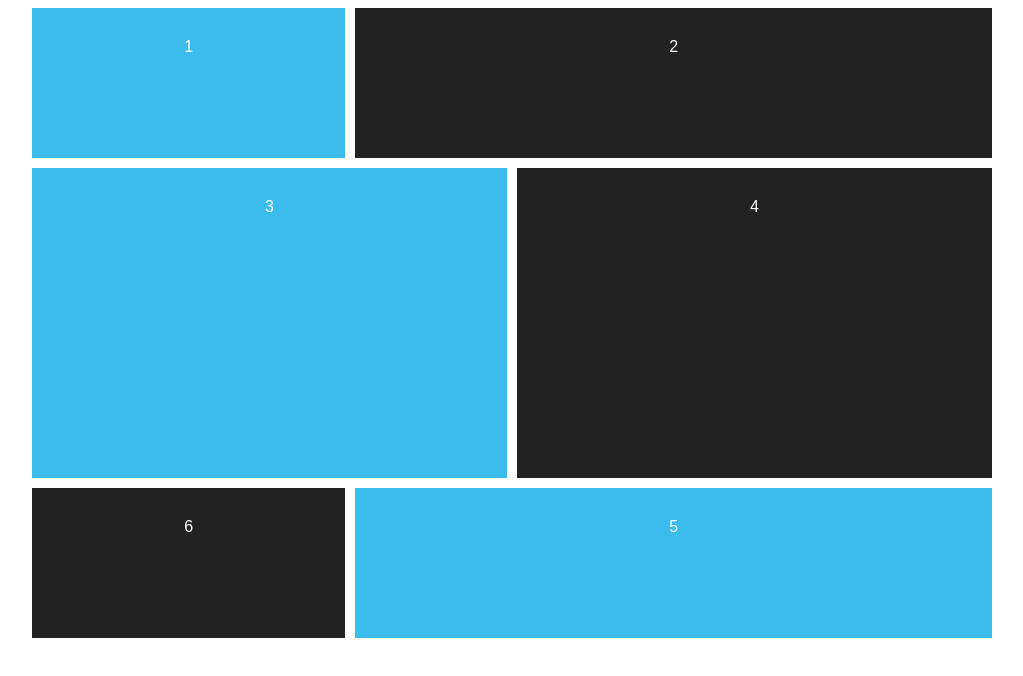
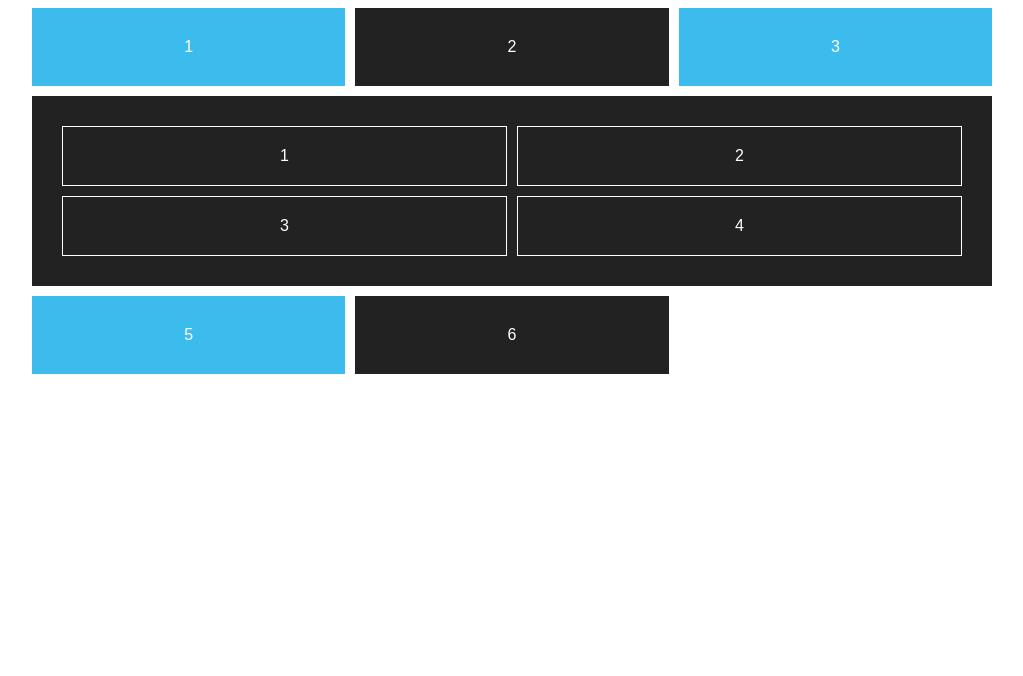
Before and after one commit to double-vee/css-tutorial-3, a plain HTML site: page index.html in a window 1280 px wide. Shown: the whole page, without its empty margins (128-1151 px from the left). Drawn offline with Linux system fonts and the light colour scheme.

Commit message:
index.html, style.css edited; nested grid created

```diff
--- a/index.html
+++ b/index.html
@@ -8,12 +8,17 @@
 
 	<div id="content">
 
-		<div class="one">1</div>
-		<div class="two">2</div>
-		<div class="three">3</div>
-		<div class="four">4</div>
-		<div class="five">5</div>
-		<div class="six">6</div>
+		<div>1</div>
+		<div>2</div>
+		<div>3</div>
+		<div class="nested">
+			<p>1</p>
+			<p>2</p>
+			<p>3</p>
+			<p>4</p>
+		</div>
+		<div>5</div>
+		<div>6</div>
 
 	</div>
 
--- a/style.css
+++ b/style.css
@@ -5,8 +5,7 @@ body{
 }
 #content{
   display: grid;
-  grid-template-columns: repeat(6, 1fr);
-  grid-template-rows: repeat(4, minmax(150px, auto));
+  grid-template-columns: repeat(3, 1fr);
   gap: 10px;
   max-width: 960px;
   margin: 0 auto;
@@ -18,24 +17,14 @@ body{
 #content div:nth-child(even){
   background: #222;
 }
-.one{
-  grid-column: 1 / 3;
+.nested{
+  display: grid;
+  grid-template-columns: 1fr 1fr;
+  gap: 10px;
+  grid-column: span 3;
 }
-.two{
-  grid-column: 3 / 7;
+.nested p{
+  border: 1px solid #fff;
+  padding: 20px;
+  margin: 0;
 }
-.three{
-  grid-column: 1 / 4;
-  grid-row: 2 / 4;
-}
-.four{
-  grid-column: 4 / 7;
-  grid-row: 2 / 4;
-}
-.five{
-  grid-column: 3 / 7;
-}
-.six{
-  grid-column: 1 / 3;
-  grid-row: 4;
-}
```
